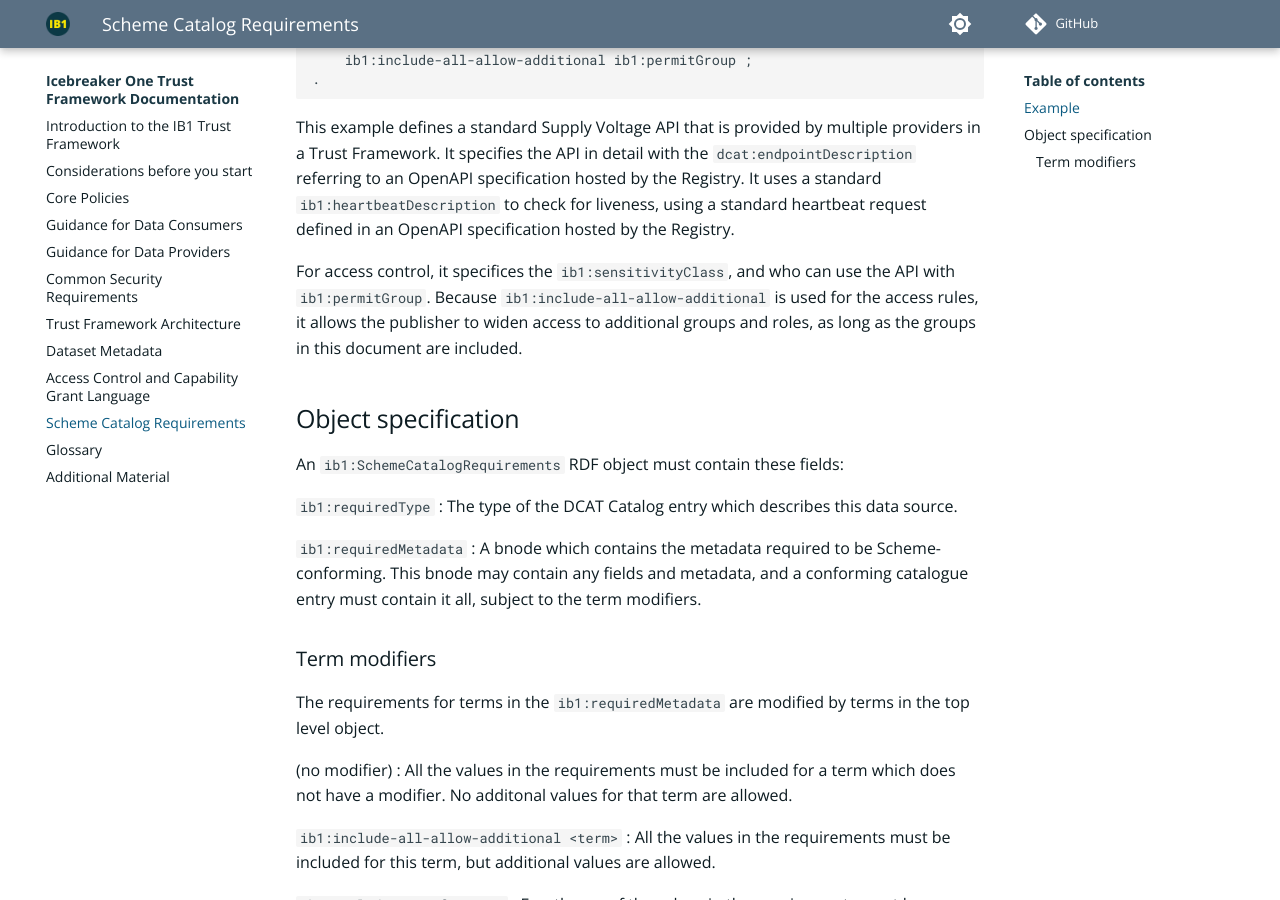
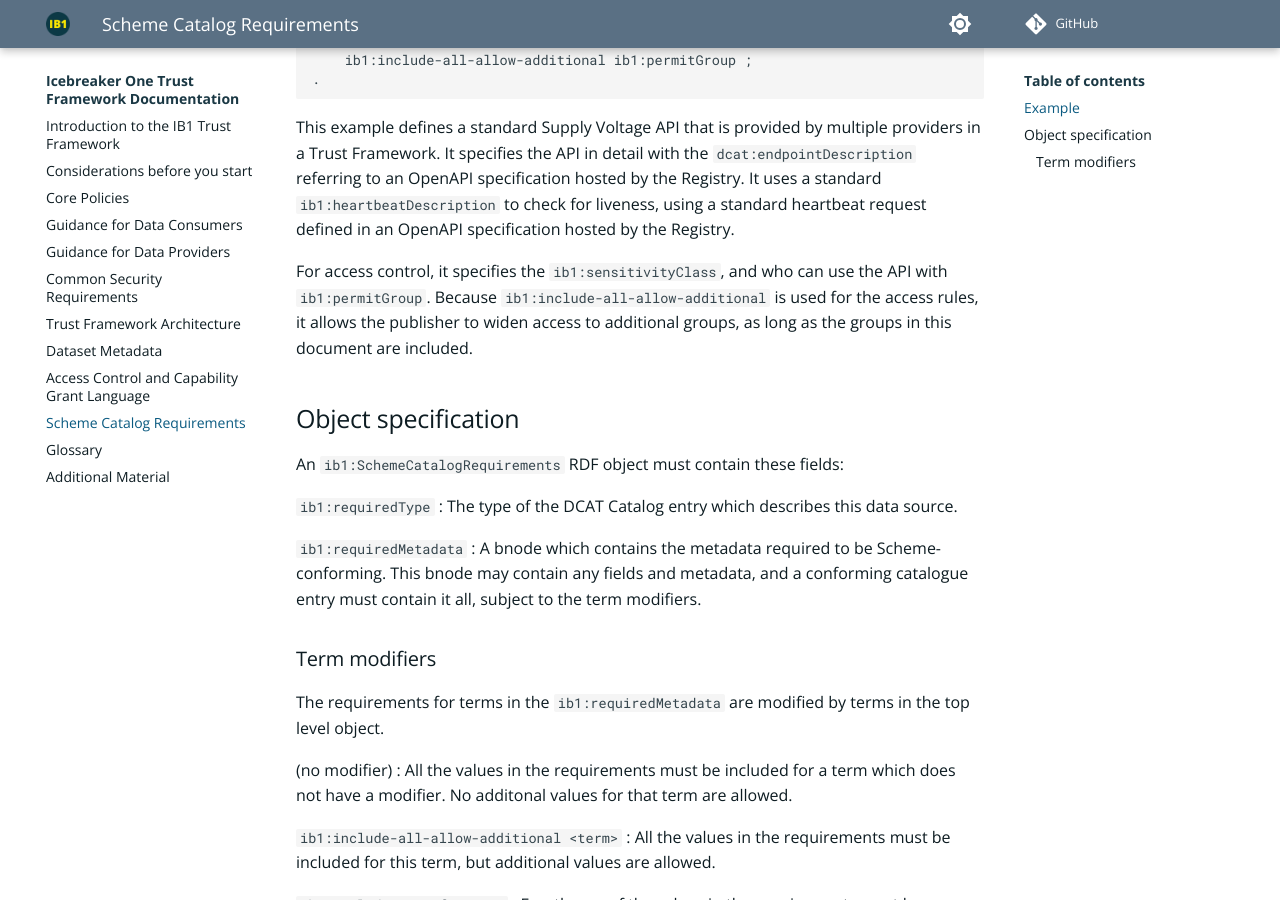
Before and after one commit to icebreakerone/ib1-technical-docs, an MkDocs documentation site: the page built from docs/scheme_catalog_requirements.md, in a window 1280 px wide and 900 px high, scrolled down 641 px. Built offline with MkDocs 1.6.1 and Material for MkDocs 9.7.7, drawn with Linux system fonts in a browser that asks for light colours; plug-ins that fetch from the network failed and are left out; comment, search, counter and statistics services are not loaded; the version menu is left out.

Commit message:
docs/scheme_catalog_requirements.md updated from https://stackedit.net/

```diff
--- a/docs/scheme_catalog_requirements.md
+++ b/docs/scheme_catalog_requirements.md
@@ -28,7 +28,7 @@
 
 This example defines a standard Supply Voltage API that is provided by multiple providers in a Trust Framework. It specifies the API in detail with the `dcat:endpointDescription` referring to an OpenAPI specification hosted by the Registry. It uses a standard `ib1:heartbeatDescription` to check for liveness, using a standard heartbeat request defined in an OpenAPI specification hosted by the Registry.
 
-For access control, it specifices the `ib1:sensitivityClass`, and who can use the API with `ib1:permitGroup`. Because `ib1:include-all-allow-additional` is used for the access rules, it allows the publisher to widen access to additional groups and roles, as long as the groups in this document are included.
+For access control, it specifies the `ib1:sensitivityClass`, and who can use the API with `ib1:permitGroup`. Because `ib1:include-all-allow-additional` is used for the access rules, it allows the publisher to widen access to additional groups, as long as the groups in this document are included.
 
 ## Object specification
 
```
Also changed, not shown: other parts of docs/scheme_catalog_requirements.md (+2 -1 lines).
